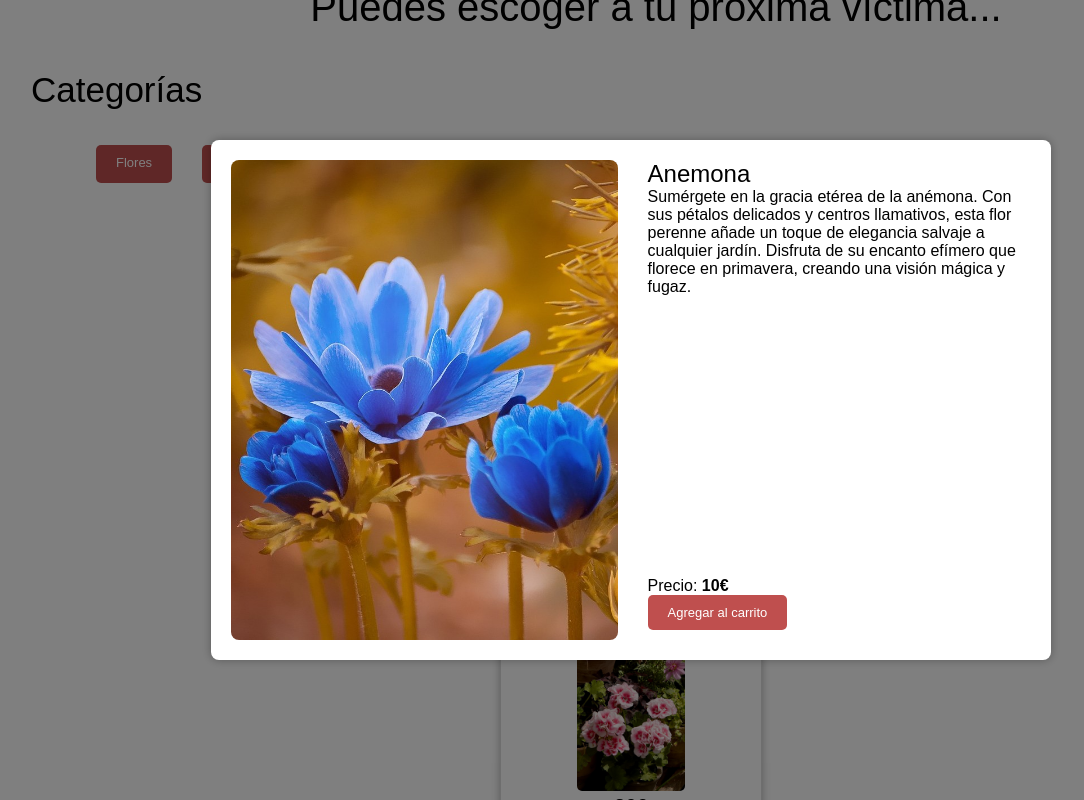
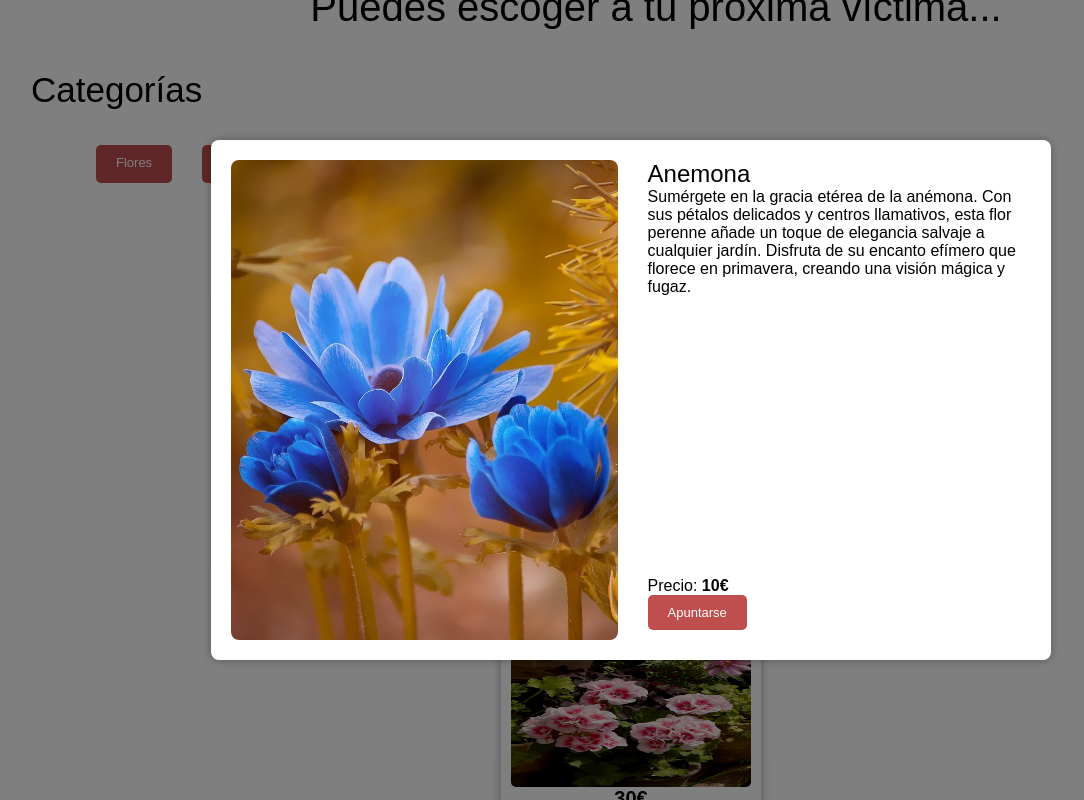
Before and after one commit to indiakka/WorkWave, a React (Create React App) app in the folder Frontend/: page /Products in a window 1280 px wide. Both pictures are taken after a click on the picture 357 px from the left and 1253 px from the top of the page. Shown: the part 853-1653 px from the top of the page, without its empty margins (9-1093 px from the left). Built offline with nearby package versions, Linux system fonts and the light colour scheme; no server answers.

Commit message:
search now works with provinces, the cards are uniformed

```diff
--- a/Frontend/src/Components/CompShowOferts.jsx
+++ b/Frontend/src/Components/CompShowOferts.jsx
@@ -66,17 +66,22 @@ const CompShowAnnouncements = () =>
         <div className="product-list">
           {currentAnnouncements.map( ( announcement ) => (
             <div key={announcement.id} className="product-item">
-              <h2 className="product-name">{announcement.companyName}</h2>
-              <h2 className="product-name">{announcement.jobName}</h2>
-              <h3 className="product-name">{announcement.province}</h3>
+              <h2 className="product-name">Empresa:</h2>
+              <p className="product-list">{announcement.companyName}</p>
+              <h2 className="product-name">Puesto de trabajo:</h2>
+              <p className="product-list">{announcement.jobName}</p>
+              <h2 className="product-name">Provincia:</h2>
+              <p className="product-list">{announcement.province}</p>
+              <h2 className="product-name">Requisitos:</h2>
               <p className="product-list">{announcement.jobRequirements}</p>
+              <p className="product-name">Descripción del trabajo:</p>
               <p className="product-list">{announcement.jobDescription}</p>
-              <p className="product-list">Salario Anual:</p>
-              <p className="product-price">{announcement.salary} $</p>
-              <p className="product-list">Fecha de creacion:</p>
+              <p className="product-name">Salario Anual:</p>
+              <p className="product-list">{announcement.salary} $</p>
+              <p className="product-name">Fecha de creacion:</p>
               <p className="product-list">{announcement.publicationDate}</p>
               <button className="add-to-cart-button" onClick={() => handleAddToCart( announcement )}>
-                Agregar al carrito
+                Apuntarse
               </button>
               <Card productData={announcement} />
             </div>
--- a/Frontend/src/Components/Wish/Wish.jsx
+++ b/Frontend/src/Components/Wish/Wish.jsx
@@ -38,7 +38,7 @@ const FavoriteList = () =>
                         <p className="cart-item-price">Salario: {item.salary}$</p>
                         <p className="product-list" >Fecha de Publicacion:{item.publicationDate}</p>
                         <div className='botonesWish'>
-                            <button className="add-to-cart-button" onClick={() => handleAddToCart( item )}>Agregar al carrito</button>
+                            <button className="add-to-cart-button" onClick={() => handleAddToCart( item )}>Apuntarse</button>
                             <button className="add-to-cart-button" onClick={() => { removeFavorite( item ) }}>Quitar de favoritos</button>
                         </div>
                     </div>
--- a/Frontend/src/Components/searchItems/SearchItems.jsx
+++ b/Frontend/src/Components/searchItems/SearchItems.jsx
@@ -48,7 +48,7 @@ function SearchItems ()
     console.log( "Anuncios antes del filtro:", announcements ); // Verifica los datos antes del filtro
 
     const filteredItems = announcements.filter( announcement =>
-      announcement.jobName.toLowerCase().includes( searchTerm.toLowerCase() )
+      announcement.jobName.toLowerCase().includes( searchTerm.toLowerCase() ) || announcement.province.toLowerCase().includes( searchTerm.toLowerCase() )
     );
 
     console.log( "Anuncios después del filtro:", filteredItems ); // Verifica los datos después del filtro
@@ -114,7 +114,7 @@ function SearchItems ()
                   <div className="card-list">
                     <div>Salario: <span className="product-price">{announcement.salary}$</span></div>
                   </div>
-                  <button className='add-to-cart-button' onClick={() => handleAddToCart( announcement )}>Añadir al carrito</button>
+                  <button className='add-to-cart-button' onClick={() => handleAddToCart( announcement )}>Apuntarse</button>
                 </div>
               ) )}
             </div>
--- a/Frontend/src/page/Pagination.css
+++ b/Frontend/src/page/Pagination.css
@@ -35,6 +35,9 @@
 }
 
 .product-item {
+  display: flex;
+  flex-direction: column;
+  justify-content: space-between;
   border: 1px solid #ddd;
   border-radius: 15px;
   margin: 10px;
--- a/Frontend/src/page/ProductModal.jsx
+++ b/Frontend/src/page/ProductModal.jsx
@@ -28,7 +28,7 @@ const ProductModal = ({ product, closeModal }) => {
            <div className='price'>
          <p>Precio: <strong>{product.price}€</strong></p>
              <button className="add-to-cart-button1" onClick={() => handleAddToCart(product)}>
-              Agregar al carrito
+              Apuntarse
             </button>
          </div>
       </div>
```
